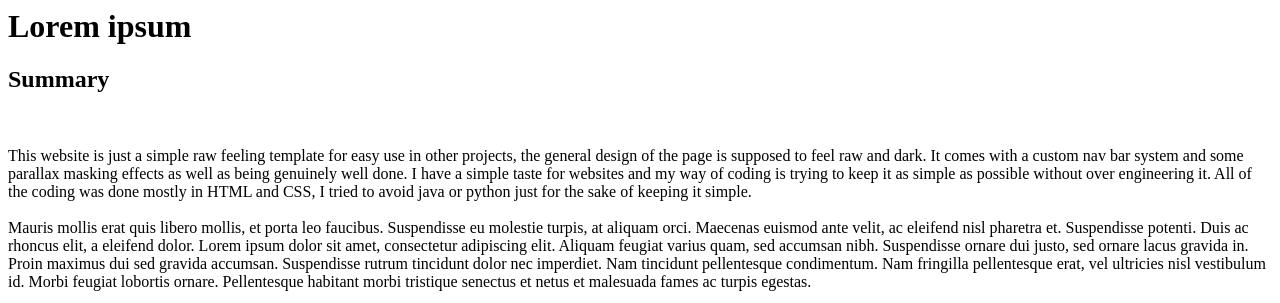
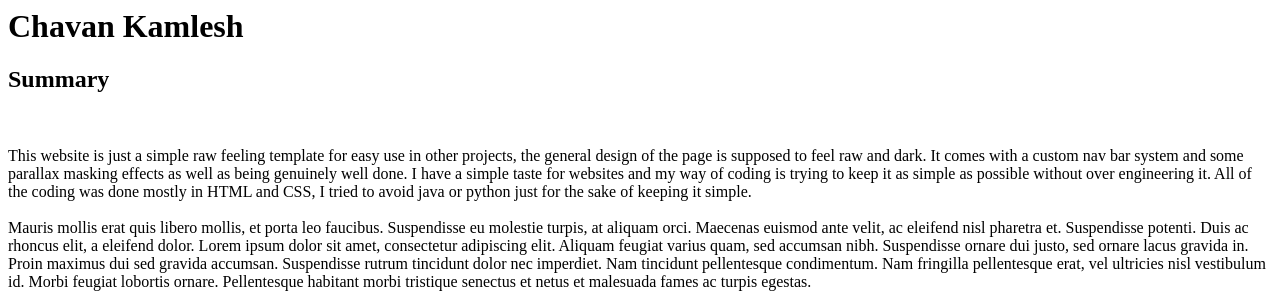
Before and after one commit to mr-kamlesh-527/Codes, a plain HTML site: page index.html in a window 1280 px wide. Shown: the top 303 px of the page. Drawn offline with Linux system fonts and the light colour scheme.

Commit message:
Update index.html

```diff
--- a/index.html
+++ b/index.html
@@ -9,7 +9,7 @@
   <!-- Site header/banner -->
   <div class="site-header-mask">
     <!-- makes the main body a mask so the site title can disapear as soon as scolling creating a cheap parallax effect -->
-    <h1 class="site-title">Lorem ipsum</h1>
+    <h1 class="site-title">Chavan Kamlesh</h1>
   </div> <!-- Site header/banner END -->
 </header>
 <main>
```
